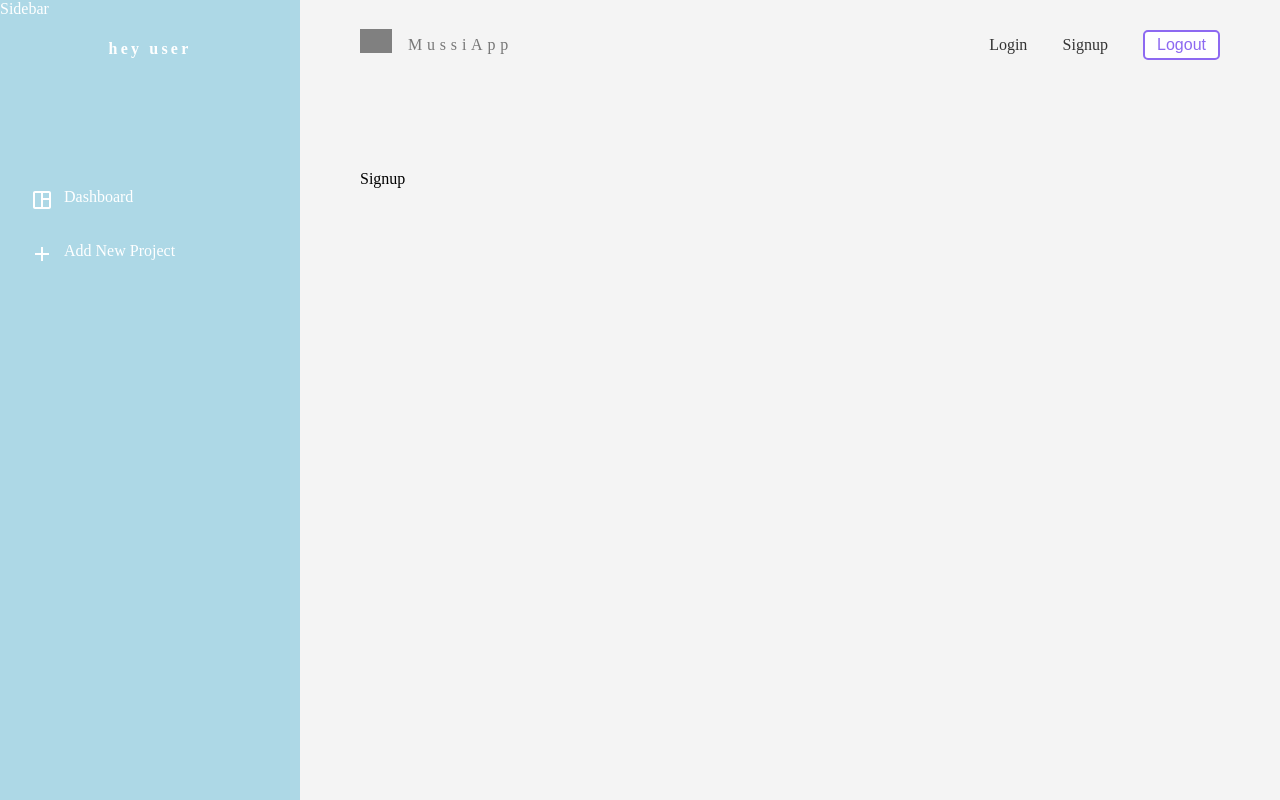
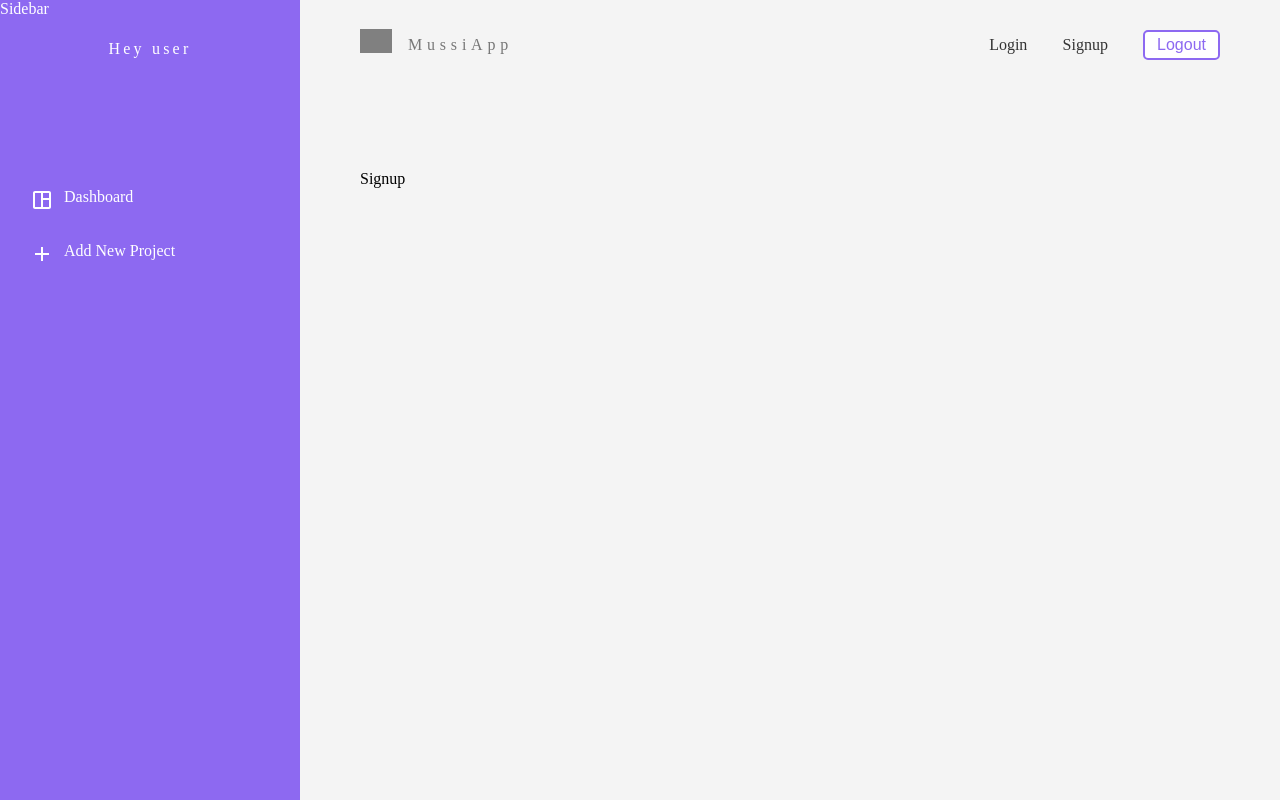
Before and after one commit to kalamanman/mussiapp, a React (Vite) app in the folder mussiapp/: page /signup in a window 1280 px wide. Built offline with nearby package versions, Linux system fonts and the light colour scheme; no server answers; grey boxes are pictures that could not be loaded.

Commit message:
sidebar css

```diff
--- a/mussiapp/src/App.jsx
+++ b/mussiapp/src/App.jsx
@@ -27,7 +27,7 @@ function App() {
           <Route path='/signup' element={<Signup/>}/>
           <Route path='/login' element={<Login/>}/>
           <Route path='/create' element={<Create/>}/>
-          <Route path='/project' element={<Project/>}/>
+          <Route path='/project/:id' element={<Project/>}/>
         </Routes>
 
 
--- a/mussiapp/src/components/sidebar/Sidebar.css
+++ b/mussiapp/src/components/sidebar/Sidebar.css
@@ -2,8 +2,9 @@
     width: 300px;
     min-width: 300px;
     position: relative;
-    background: lightblue;
+    background: var(--primary-color);
     color: #fff;
+    font-weight: 2.2em;
 }
 .content {
     position: fixed;
@@ -11,7 +12,7 @@
 }
 .sidebar .user{
     text-align: center;
-    font-weight: bold;
+    font-weight: 500;
     letter-spacing: .2em;
     padding: 40px 30px;
     border-bottom: 1px solid rga(255,255,255,0.2);
@@ -33,3 +34,11 @@
     margin-right: 10px;
     filter: invert(100%);
 }
+.sidebar .links a.active{
+    color:#555;
+    background-color: var(--bg-color);
+    border-radius: 20px 0 0 20px;
+}
+.sidebar .links .active img{
+    filter: invert(40%);
+}
--- a/mussiapp/src/components/sidebar/Sidebar.jsx
+++ b/mussiapp/src/components/sidebar/Sidebar.jsx
@@ -9,7 +9,7 @@ const Sidebar = () => {
         <div className="content">
             <div className="user">
                 {/*  avetar and user later */}
-                <p> hey user</p>
+                <p> Hey user</p>
             </div>
             <nav className="links">
                 <ul>
```
